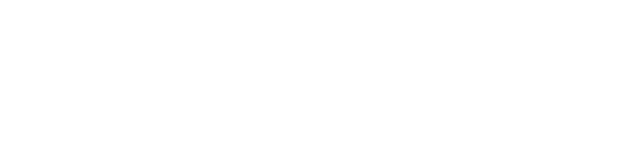
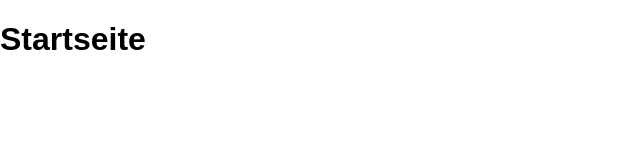
Before and after one commit to Bleiglanz/pure, a plain HTML site: page starter/index.html in a window 1280 px wide. Shown: the whole page, without its empty margins (0-640 px from the left). Drawn offline with nearby package versions, Linux system fonts and the light colour scheme.

Commit message:
starter h1

```diff
--- a/starter/index.html
+++ b/starter/index.html
@@ -3,14 +3,8 @@
 <head>
     <meta charset="utf-8">
     <meta name="viewport" content="width=device-width, initial-scale=1.0">
-
     <title>Your page title</title>
-
     <link rel="stylesheet" href="https://unpkg.com/purecss@1.0.0/build/pure-min.css"></head>
-
 <body>
-    <!--
-    Your HTML goes here. Visit purecss.io/layouts/ for some sample HTML code.
-    -->
-</body>
+<h1>Startseite</h1></body>
 </html>
```
